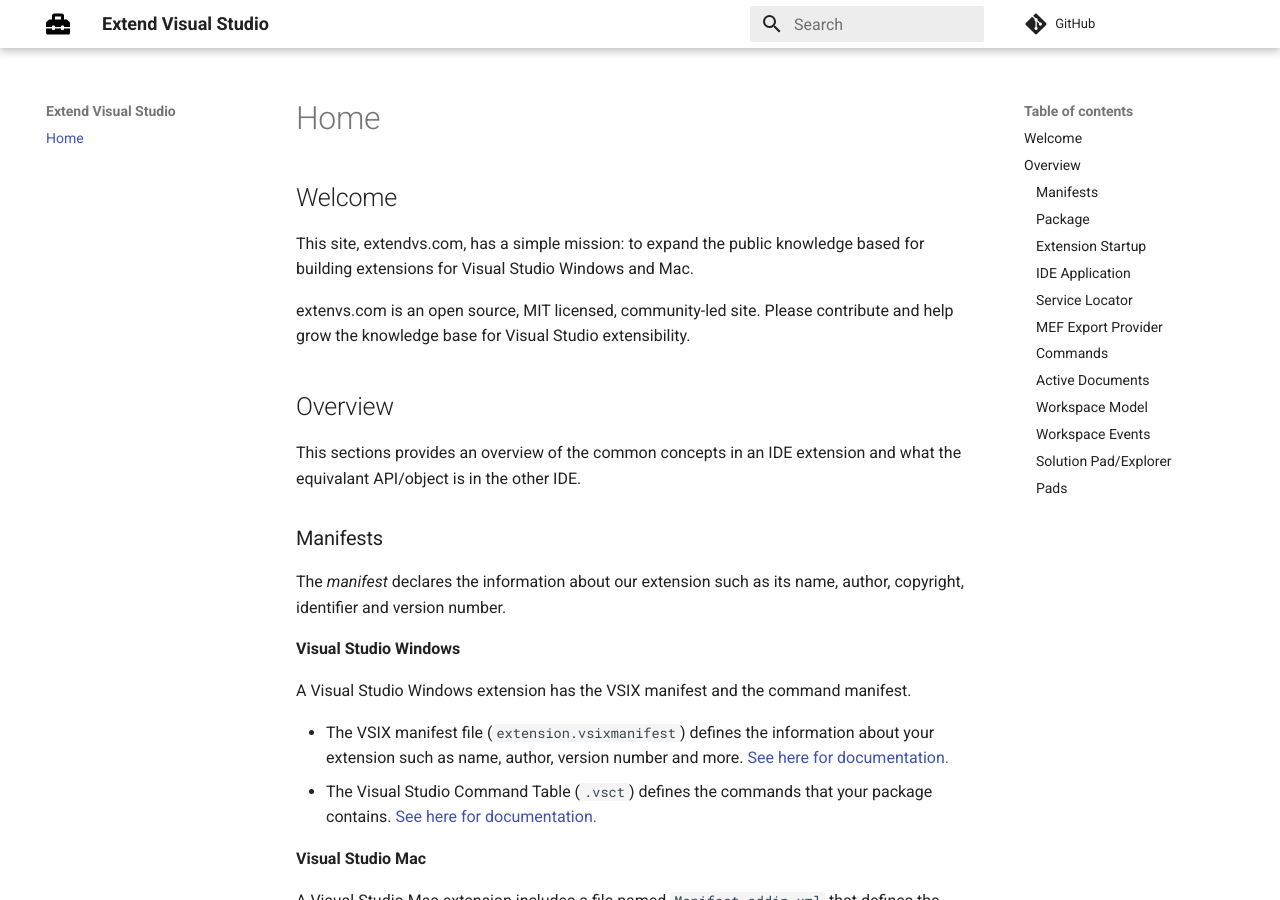
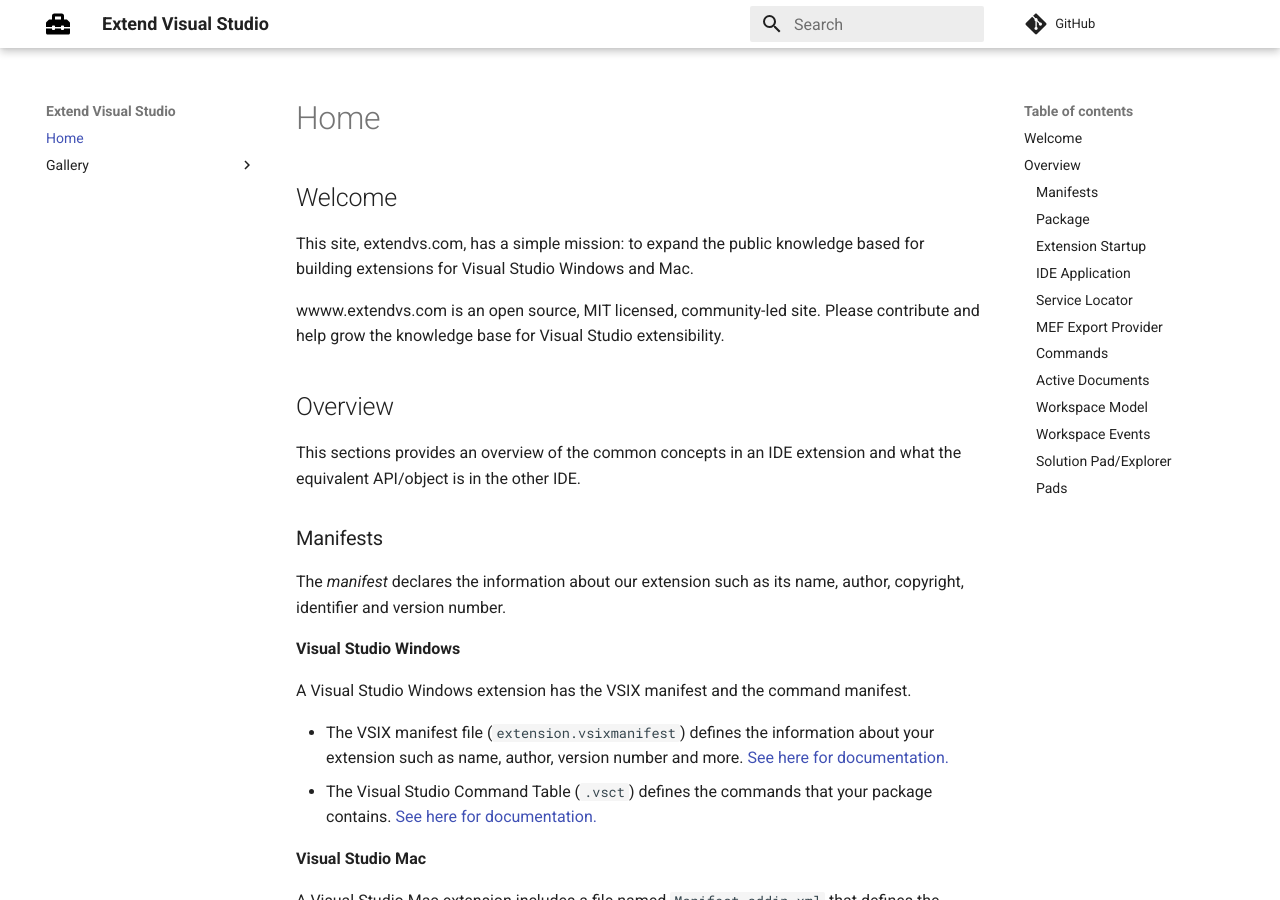
Before and after one commit to extend-visual-studio/extend-visual-studio.github.io, an MkDocs documentation site: the page built from docs/index.md, in a window 1280 px wide and 900 px high. Built offline with MkDocs 1.6.1 and Material for MkDocs 9.7.7, drawn with Linux system fonts in a browser that asks for light colours; comment, search, counter and statistics services are not loaded; some of the changed text lies outside the part shown.

Commit message:
Docs updates

```diff
--- a/docs/index.md
+++ b/docs/index.md
@@ -2,11 +2,11 @@
 
 This site, extendvs.com, has a simple mission: to expand the public knowledge based for building extensions for Visual Studio Windows and Mac.
 
-extenvs.com is an open source, MIT licensed, community-led site. Please contribute and help grow the knowledge base for Visual Studio extensibility.
+wwww.extendvs.com is an open source, MIT licensed, community-led site. Please contribute and help grow the knowledge base for Visual Studio extensibility.
 
 ## Overview
 
-This sections provides an overview of the common concepts in an IDE extension and what the equivalant API/object is in the other IDE.
+This sections provides an overview of the common concepts in an IDE extension and what the equivalent API/object is in the other IDE.
 
 ### Manifests
 
--- a/mkdocs.yml
+++ b/mkdocs.yml
@@ -1,7 +1,7 @@
 site_name: Extend Visual Studio
 copyright: Copyright &copy; 2015-2020 <a href="https://www.mfractor.com">MFractor Pty Ltd</a>
 site_author: "Matthew Robbins"
-site_description: "Learn how to extend the Visual Studio family"
+site_description: "Learn how to build extensions for Visual Studio Windows and Mac"
 repo_url: "https://github.com/extend-visual-studio/extend-visual-studio.github.io"
 edit_uri: tree/docs/docs
 remote_branch: "master"
@@ -19,3 +19,6 @@
 
 nav:
 - Home: index.md
+- Gallery:
+  - Mac: gallery/visual-studio-mac.md
+  - Windows: gallery/visual-studio-windows.md
```
Also changed, not shown: other parts of docs/index.md (+7 -0 lines), docs/gallery/visual-studio-mac.md (+29 -0 lines), docs/gallery/visual-studio-windows.md (+1 -0 lines), site/images/favicon.ico, site/images/logo.svg, 1 other file.
